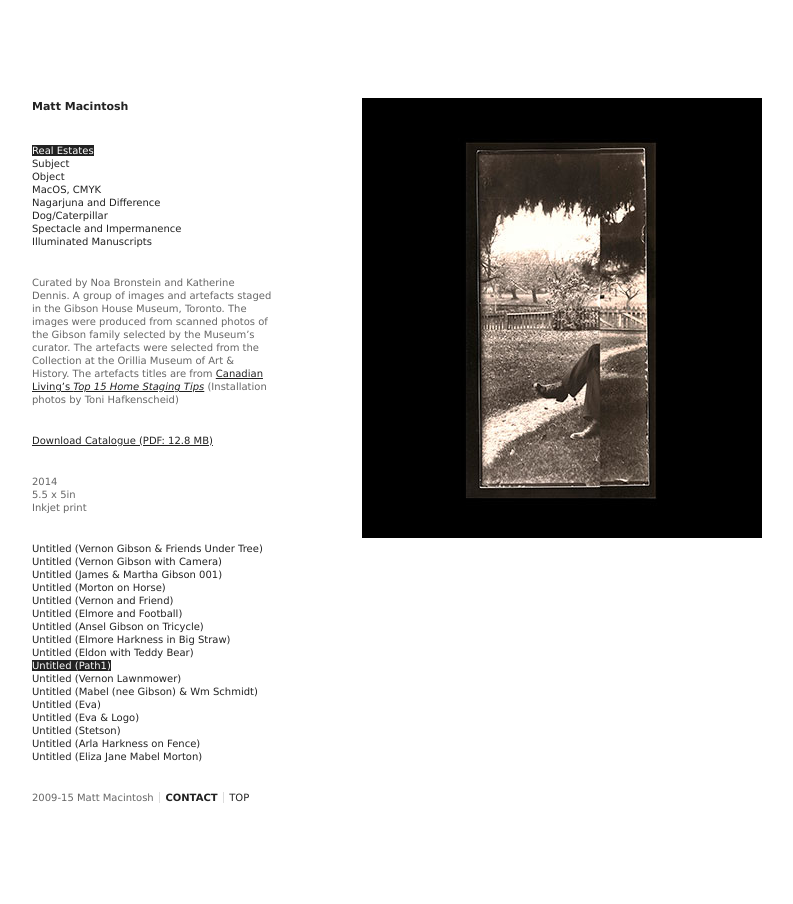
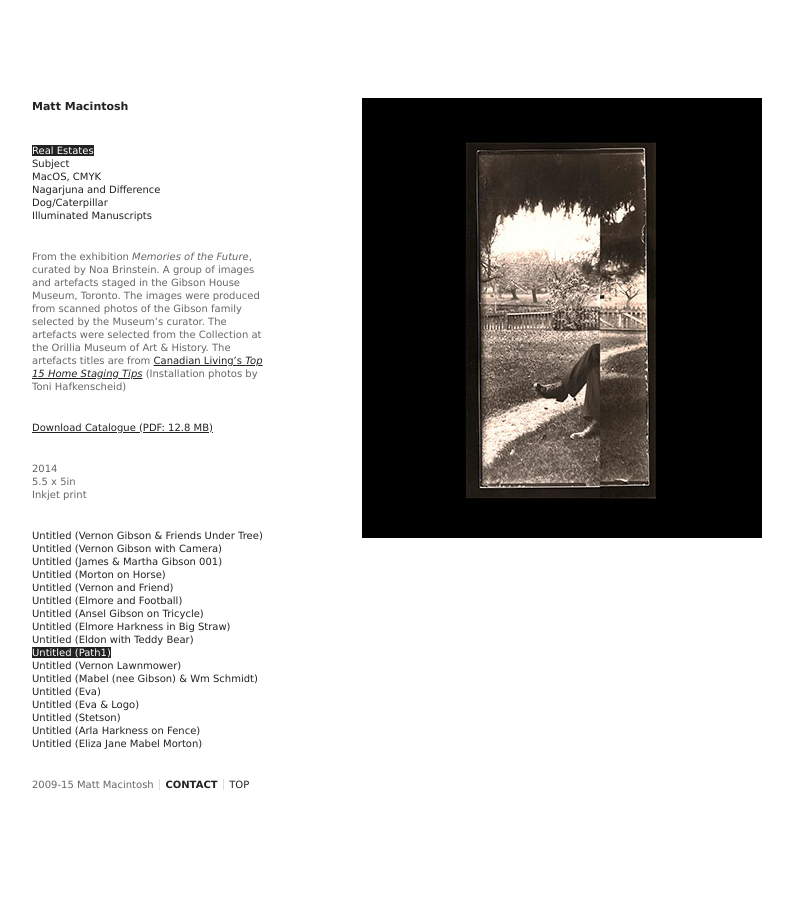
Before and after one commit to mattmacintosh/mattmacintosh.github.io, a Jekyll site: the page built from real-estates-ten.html, in a window 1280 px wide. Shown: the whole page, without its empty margins (38-831 px from the left). Built offline with Jekyll 4.4.1, drawn with Linux system fonts in a browser that asks for light colours; Markdown is read by kramdown in place of the engine named in the settings.

Commit message:
MASTER: Update real Estates copy and remove a piece from Illluminated Manuscripts

```diff
--- a/_includes/illuminated-piece-meta.html
+++ b/_includes/illuminated-piece-meta.html
@@ -16,7 +16,6 @@
 					<li class="old-test"><a href="/im/old-testament/">Old Testament</a></li>
 					<li class="phenom"><a href="/im/phenomenology-of-spirit/">Phenomenology Of Spirit</a></li>
 					<li class="philo"><a href="/im/philosophical-investigations/">Philosophical Investigations</a></li>
-					<li class="synth"><a href="/im/synthesis-of-yoga/">Synthesis of Yoga</a></li>
 					<li class="tao-te"><a href="/im/tao-te-ching/">Tao Te Ching</a></li>
 					<li class="upanish"><a href="/im/upanishads/">Upanishads</a></li>
 				</ul>
--- a/_includes/real-estates-piece-meta.html
+++ b/_includes/real-estates-piece-meta.html
@@ -1,5 +1,5 @@
 		<aside aria-label="piece-specifications" class="piece-meta">
-			<p class="block">Curated by Noa Bronstein and Katherine Dennis. A group of images and artefacts staged in the Gibson House Museum, Toronto. The images were produced from scanned photos of the Gibson family selected by the Museum’s curator. The artefacts were selected from the Collection at the Orillia Museum of Art &amp; History. The artefacts titles are from <a href="http://www.canadianliving.com/life/money/top_15_home_staging_tips.php" rel="external">Canadian Living’s <em>Top 15 Home Staging Tips</em></a> (Installation photos by Toni Hafkenscheid)</p>
+			<p class="block">From the exhibition <em>Memories of the Future</em>, curated by Noa Brinstein. A group of images and artefacts staged in the Gibson House Museum, Toronto. The images were produced from scanned photos of the Gibson family selected by the Museum’s curator. The artefacts were selected from the Collection at the Orillia Museum of Art &amp; History. The artefacts titles are from <a href="http://www.canadianliving.com/life/money/top_15_home_staging_tips.php" rel="external">Canadian Living’s <em>Top 15 Home Staging Tips</em></a> (Installation photos by Toni Hafkenscheid)</p>
 			<p class="block"><a href="/pdf/MotF/MotFCatalogue.pdf">Download Catalogue (PDF: 12.8 MB)</a></p>
 {% include piece-specifics.html %}
 		</aside>
--- a/_layouts/default.html
+++ b/_layouts/default.html
@@ -40,11 +40,9 @@
 				<ul class="block">
 					<li class="real-estates"><a href="/real-estates/real-estates-one/">Real Estates</a></li>
 					<li class="subject"><a href="/subject/subject-one/">Subject</a></li>
-					<li class="object"><a href="/object/object-one/">Object</a></li>
 					<li class="cmyk"><a href="/cmyk/cmyk-one">MacOS, CMYK</a></li>
 					<li class="nagarjuna"><a href="/nagarjuna/">Nagarjuna and Difference</a></li>
 					<li class="dog"><a href="/dog-caterpillar/">Dog/Caterpillar</a></li>
-					<li class="spectacle"><a href="/spectacle-and-impermanence/">Spectacle and Impermanence</a></li>
 					<li class="illuminated"><a href="/im/al-qur-an/">Illuminated Manuscripts</a></li>
 				</ul>
 			</nav>
```
Also changed, not shown: synthesis-of-yoga.html (deleted, +0 -16 lines), images/im/Matt-Macintosh-th-Yoga.jpg (deleted).
